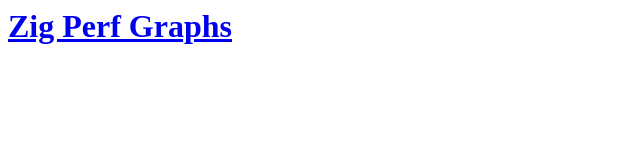
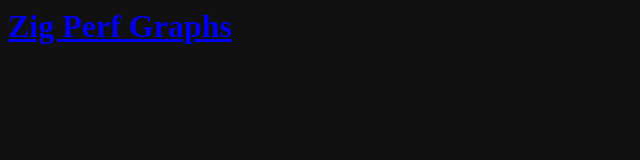
Before and after one commit to wozeparrot/wozeparrot.github.io, a plain HTML site: page index.html in a window 1280 px wide. Shown: the whole page, without its empty margins (0-640 px from the left). Drawn offline with Linux system fonts and the light colour scheme.

Commit message:
dark background

```diff
--- a/index.html
+++ b/index.html
@@ -1,4 +1,11 @@
 <html>
+  <head>
+<style>
+body {
+  background-color: #111111;
+}
+</style>
+  </head>
   <body>
     <h1><a href=/zig-perf-graphs>Zig Perf Graphs</a></h1>
   </body>
```
